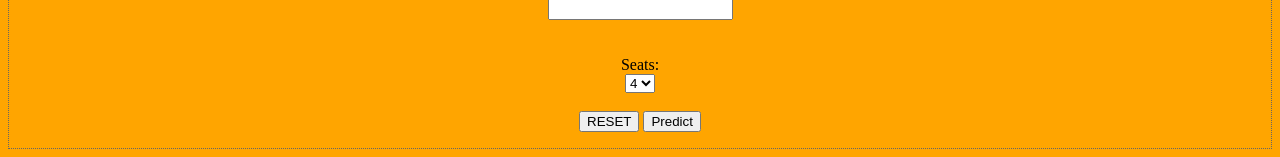
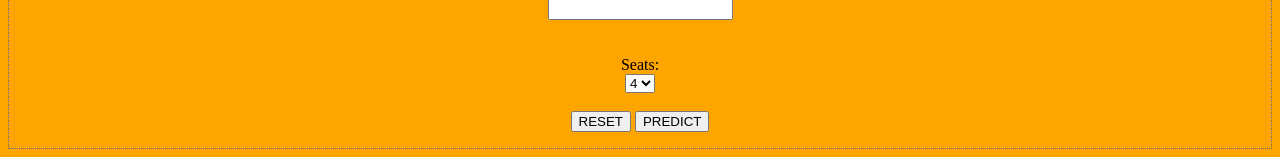
Before and after one commit to Anubhav7291/oldcars, a Flask app: page / in a window 1280 px wide. Shown: the part 690-847 px from the top of the page. Run offline with Flask 2, Linux system fonts and the light colour scheme; parts of the project's set-up code (start-up, migrations or seed data) failed here and were passed over.

Commit message:
Update main.html

```diff
--- a/templates/main.html
+++ b/templates/main.html
@@ -184,7 +184,7 @@ background-color:orange;}
 
 
 <span><input type="reset" class="button" value="RESET" />
-<button type="submit" class="btn btn-primary btn-block btn-large">Predict</button><br />
+<button type="submit" class="btn btn-primary btn-block btn-large">PREDICT</button><br />
 
  </form>
 
```
